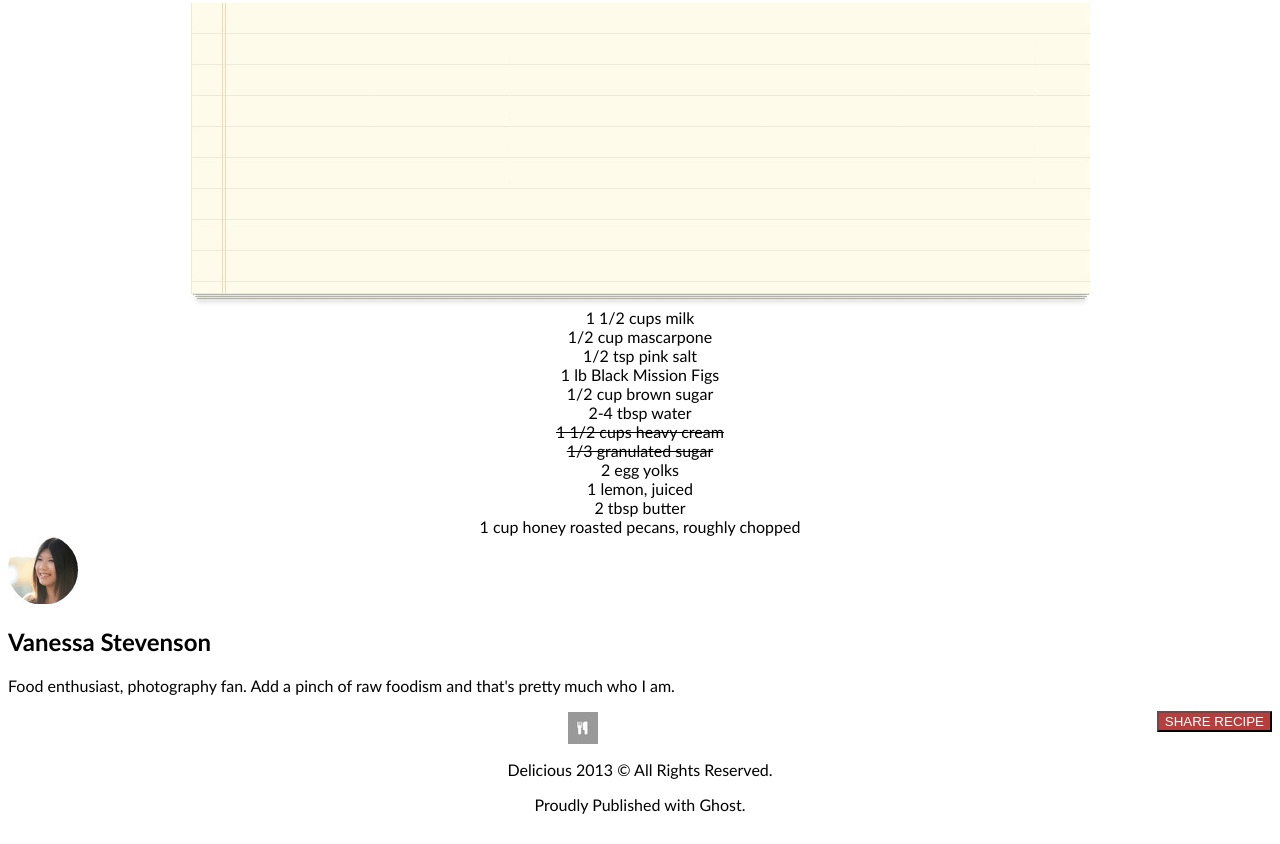
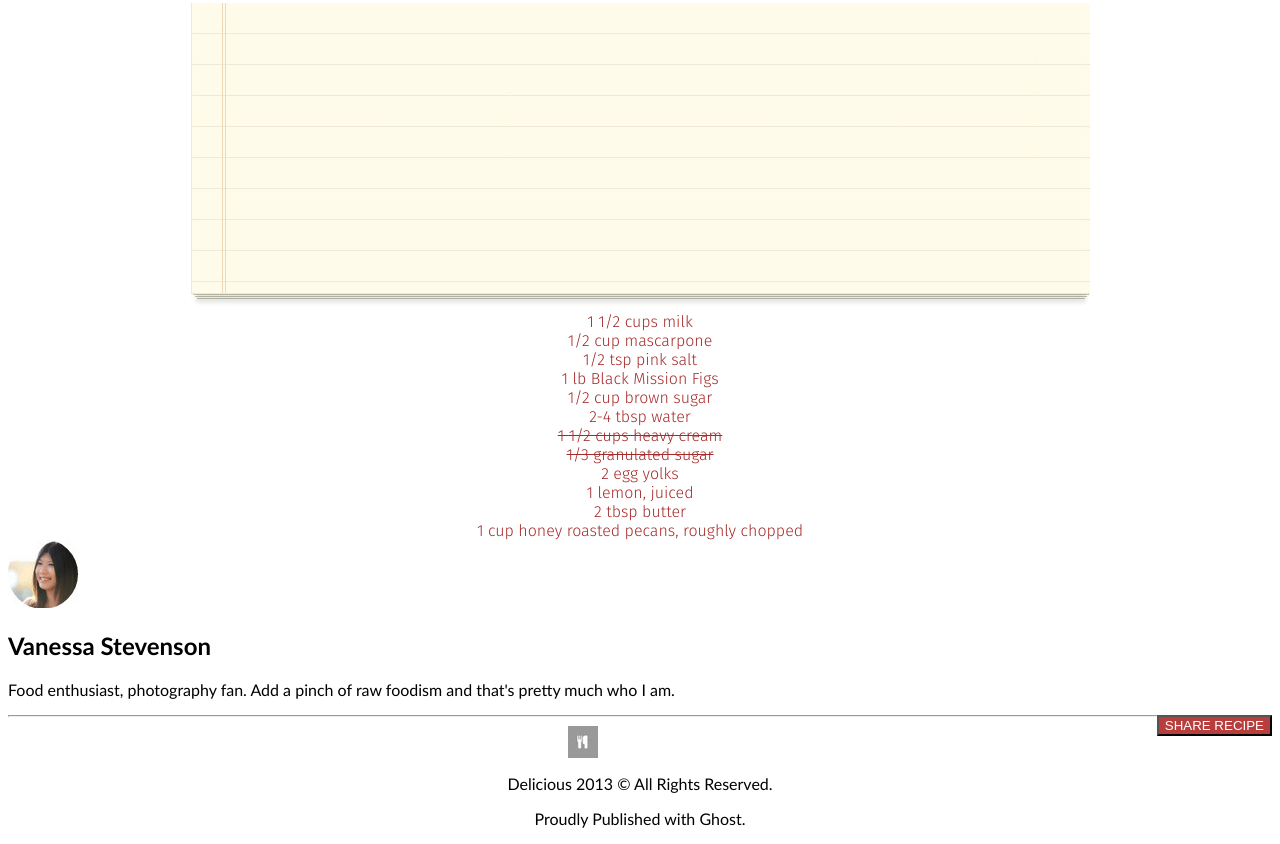
Before and after one commit to ReeceRenninger/chocolate-pizza, a plain HTML site: page index.html in a window 1280 px wide. Shown: the part 1279-2123 px from the top of the page. Drawn offline with Linux system fonts and the light colour scheme.

Commit message:
trying to overlay text on img still, updated fonts/color

```diff
--- a/css/styles.css
+++ b/css/styles.css
@@ -46,19 +46,21 @@ align-items: center;
 }
 
 #breaklineImg{
-/* TODO NEED TO MOVE TEXT OVER THE LINED IMAGE */
+/* TODO NEED TO MOVE TEXT OVER THE LINED IMAGE RELATIVE ON IMG AND ABSOLUTE ON TEXT ISNT WORKING LIKE FROM W3 SCHOOLS, HAVE TO FIND WHY ITS GOING WRONG*/
 }
-.listItems{
-  position: relative;
+.listContainer{
+  color: brown;
   text-align: center;
+  font-family: 'Fira Sans', sans-serif;
+  position:relative;
 }
-
+/*
 .linedPage{
   display: block;
   margin-left: auto;
   margin-right: auto;
   position: relative;
-}
+} */
 .itemOne{
 
 }
--- a/index.html
+++ b/index.html
@@ -8,7 +8,7 @@
   <title>Chocolate Pizza</title>
   <link rel="preconnect" href="https://fonts.googleapis.com">
   <link rel="preconnect" href="https://fonts.gstatic.com" crossorigin>
-  <link href="https://fonts.googleapis.com/css2?family=Yellowtail&display=swap" rel="stylesheet">
+  <link href="https://fonts.googleapis.com/css2?family=Fira+Sans:wght@300&family=Yellowtail&display=swap" rel="stylesheet">
   <!-- <link rel="stylesheet" href="css/reset.css"> -->
   <link rel="stylesheet" href="css/styles.css">
 </head>
@@ -62,7 +62,7 @@
         </p>
       </article>
     </section>
-    <div class="listItems">
+    <div class="listContainer">
       <img class="linedPage" src="img/list-bg.png" alt="lined page img">
       <div class="itemOne"> 1 1/2 cups milk</div>
       <div class="itemTwo">1/2 cup mascarpone</div>
@@ -86,6 +86,7 @@
           <p>Food enthusiast, photography fan. Add a pinch of raw foodism and that's pretty much who I am.</p>
         </div>
         <button>SHARE RECIPE</button>
+        <hr>
         <img id="smallLogo" src="img/small-logo.png" alt="small fork and knife image">
         <div id="copyright">
           <p>Delicious 2013 &copy; All Rights Reserved.</p>
```
